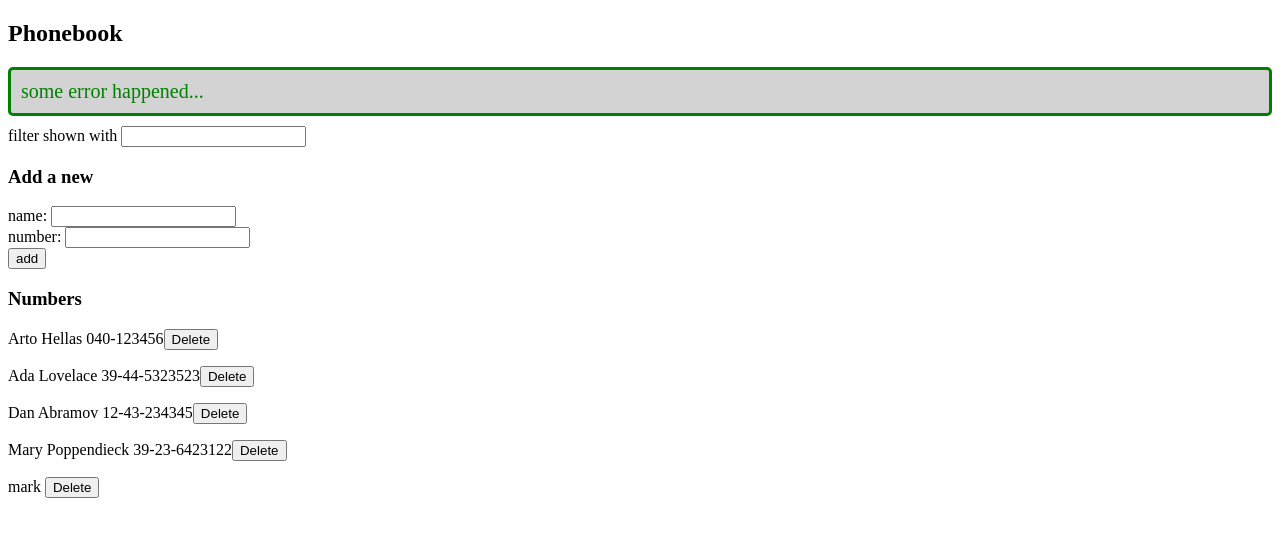
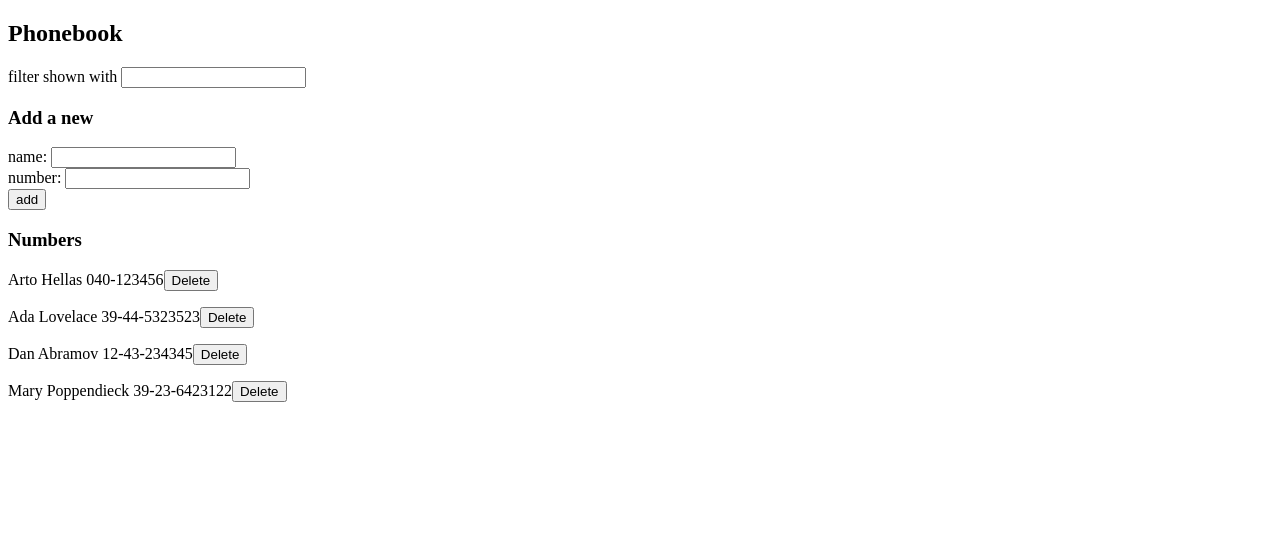
Before and after one commit to PinakeshwarVaishnav/full-stack-open-exercises, a React (Vite) app in the folder part2/phonebook/: page / in a window 1280 px wide. Shown: the top 536 px of the page. Built offline with nearby package versions, Linux system fonts and the light colour scheme; data requests are answered from the project's data file.

Commit message:
Implement Notification component with visibility control and duration

```diff
--- a/part2/phonebook/db.json
+++ b/part2/phonebook/db.json
@@ -19,11 +19,6 @@
       "name": "Mary Poppendieck",
       "number": "39-23-6423122",
       "id": "4"
-    },
-    {
-      "id": "1499",
-      "name": "mark",
-      "number": ""
     }
   ]
 }
--- a/part2/phonebook/src/App.jsx
+++ b/part2/phonebook/src/App.jsx
@@ -11,9 +11,7 @@ const App = () => {
   const [newName, setNewName] = useState("");
   const [newNumber, setNewNumber] = useState("");
   const [searchQuery, setSearchQuery] = useState("");
-  const [notificationMessage, setNotificationMessage] = useState(
-    "some error happened..."
-  );
+  const [notificationMessage, setNotificationMessage] = useState("");
 
   useEffect(() => {
     console.log("effect");
@@ -39,7 +37,7 @@ const App = () => {
     if (existingUser) {
       if (
         window.confirm(
-          `${existingUser} is already added to phonebook, replace the old number with a new one?`
+          `${existingUser.name} is already added to phonebook, replace the old number with a new one?`
         )
       ) {
         axios
@@ -50,11 +48,14 @@ const App = () => {
           .then((response) => {
             console.log("Update successful: ", response.data);
             const updatedState = persons.map((person) =>
-              person.id === newName.id
+              person.name === newName
                 ? { ...person, number: newNumber }
                 : person
             );
             setPersons(updatedState);
+            setNotificationMessage(`Updated ${newName}`);
+            setNewName("");
+            setNewNumber("");
           })
           .catch((error) => {
             console.error("Error updating data:", error);
@@ -72,6 +73,7 @@ const App = () => {
         setPersons(persons.concat(response));
         setNewName("");
         setNewNumber("");
+        setNotificationMessage(`Added ${newName}`);
       });
     }
   };
@@ -103,7 +105,7 @@ const App = () => {
   return (
     <div>
       <h2>Phonebook</h2>
-      <Notification message={notificationMessage} />
+      <Notification message={notificationMessage} duration={3000} />
       <Filter
         searchQuery={searchQuery}
         handleSearchChange={handleSearchChange}
--- a/part2/phonebook/src/components/Notification.jsx
+++ b/part2/phonebook/src/components/Notification.jsx
@@ -1,7 +1,19 @@
-const Notification = ({ message }) => {
-  if (message === null) {
-    return null;
-  }
+import { useEffect, useState } from "react";
+
+const Notification = ({ message, duration }) => {
+  const [visible, setVisible] = useState(false);
+
+  useEffect(() => {
+    if (message) {
+      setVisible(true);
+      const timer = setTimeout(() => {
+        setVisible(false);
+      }, duration);
+      return () => clearTimeout(timer);
+    }
+  }, [message, duration]);
+
+  if (!visible) return null;
 
   return <div className="notification">{message}</div>;
 };
```
